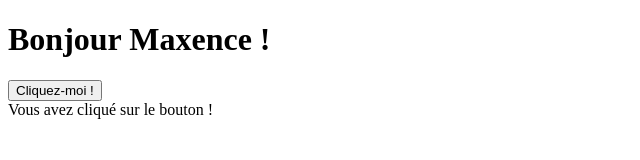
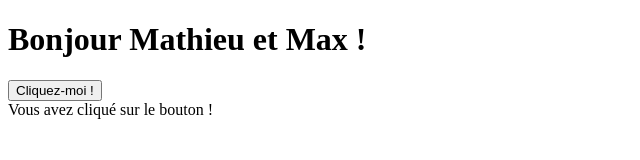
Before and after one commit to pichonmat/macarop, a plain HTML site: page index.html in a window 1280 px wide. Both pictures are taken after a click on the button "Cliquez-moi !". Shown: the whole page, without its empty margins (0-640 px from the left). Drawn offline with Linux system fonts and the light colour scheme.

Commit message:
Update title text on button click

```diff
--- a/index.html
+++ b/index.html
@@ -17,7 +17,7 @@
         // Ajout d'un événement click sur le bouton
         bouton.addEventListener('click', function() {
             // Modification du texte du titre
-            titre.textContent = 'Bonjour Maxence  !';
+            titre.textContent = 'Bonjour Mathieu et Max  !';
 
             // Affichage d'un message
             message.textContent = 'Vous avez cliqué sur le bouton !';
```
